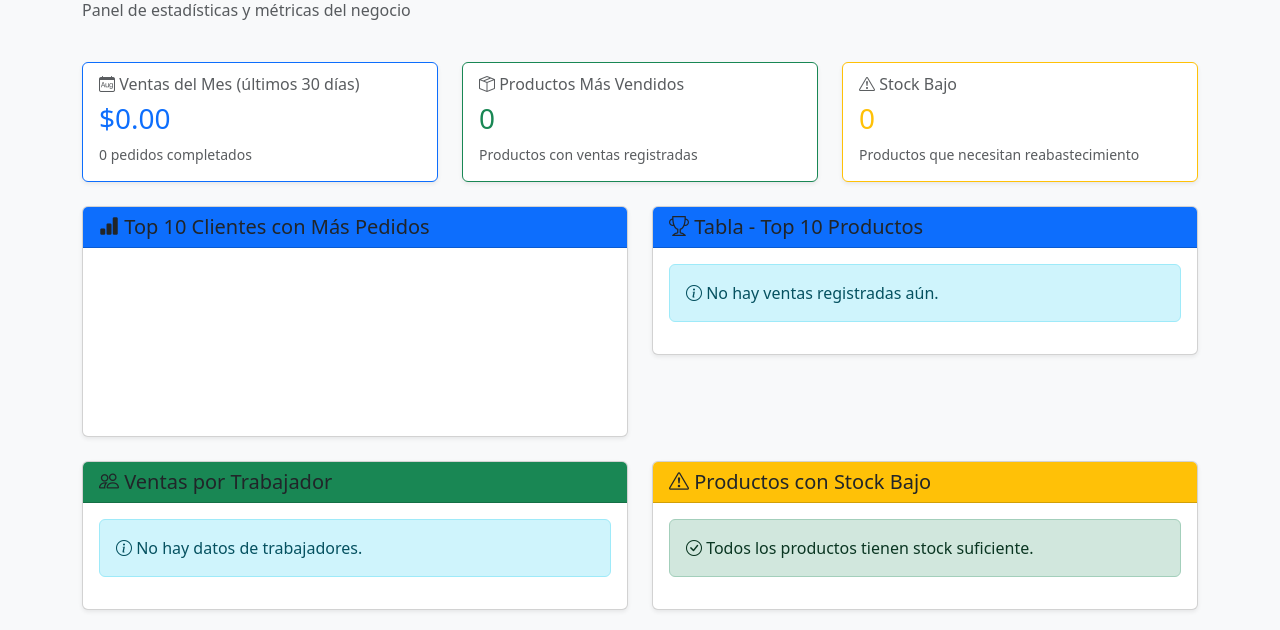
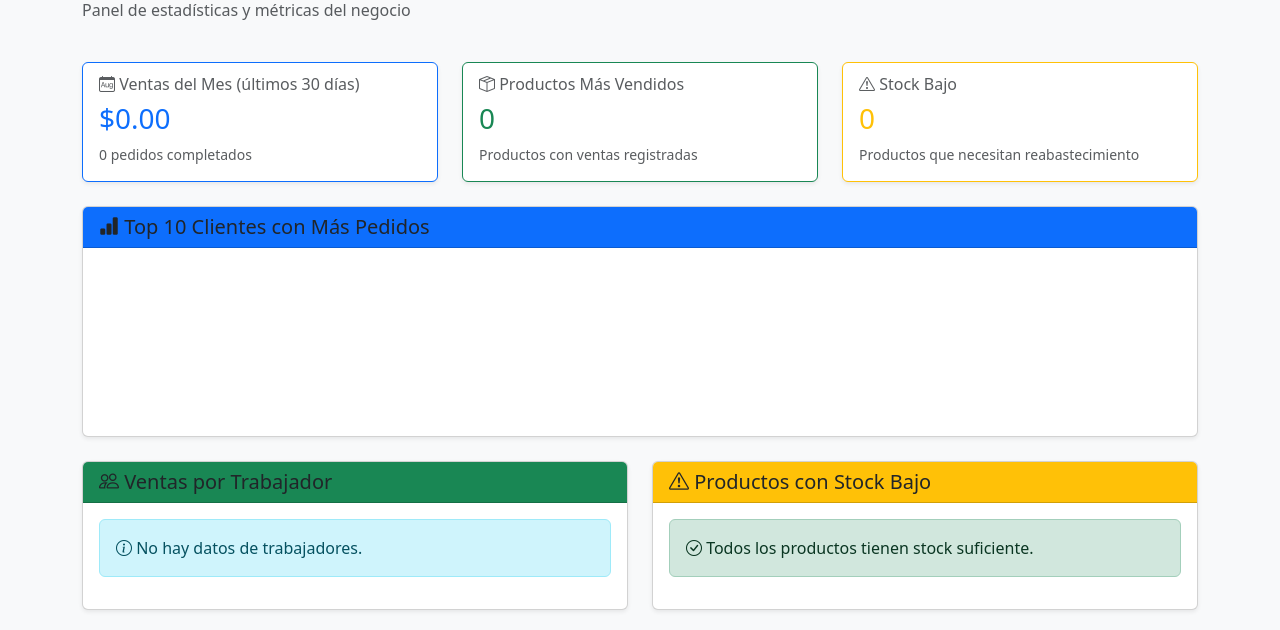
Before and after one commit to mrnun29/ecommerce-bd-fase2, a Flask app: template templates/admin/analiticas.html in a window 1280 px wide. Shown: the part 133-763 px from the top of the page. Run offline with Flask 3, Linux system fonts and the light colour scheme; the template is opened without the code that fills it, so the values that code supplies are empty; a map, chart or similar area stays blank.

Commit message:
Remove: Quitar tabla de Top 10 Productos (requiere ventas reales con items en CARRITO)

```diff
--- a/templates/admin/analiticas.html
+++ b/templates/admin/analiticas.html
@@ -61,67 +61,15 @@
     </div>
 </div>
 
-<!-- Productos más vendidos -->
+<!-- Top 10 Clientes con Más Pedidos -->
 <div class="row mb-4">
-    <div class="col-md-6">
+    <div class="col-12">
         <div class="card shadow-sm">
             <div class="card-header bg-primary text-white">
                 <h5 class="mb-0"><i class="bi bi-bar-chart-fill"></i> Top 10 Clientes con Más Pedidos</h5>
             </div>
             <div class="card-body">
                 <canvas id="chartTop10Clientes" style="max-height: 400px;"></canvas>
-            </div>
-        </div>
-    </div>
-
-    <div class="col-md-6">
-        <div class="card shadow-sm">
-            <div class="card-header bg-primary text-white">
-                <h5 class="mb-0"><i class="bi bi-trophy"></i> Tabla - Top 10 Productos</h5>
-            </div>
-            <div class="card-body">
-                {% if productos_mas_vendidos %}
-                <div class="table-responsive" style="max-height: 400px; overflow-y: auto;">
-                    <table class="table table-hover">
-                        <thead>
-                            <tr>
-                                <th>#</th>
-                                <th>Producto</th>
-                                <th>Precio</th>
-                                <th>Stock Actual</th>
-                                <th class="text-end">Unidades Vendidas</th>
-                                <th class="text-end">Ingresos Totales</th>
-                            </tr>
-                        </thead>
-                        <tbody>
-                            {% for producto in productos_mas_vendidos %}
-                            <tr>
-                                <td>{{ loop.index }}</td>
-                                <td>
-                                    <strong>{{ producto.nombre }}</strong>
-                                </td>
-                                <td>${{ "%.2f"|format(producto.precio) }}</td>
-                                <td>
-                                    <span class="badge bg-{{ 'danger' if producto.stock < 10 else 'success' }}">
-                                        {{ producto.stock }}
-                                    </span>
-                                </td>
-                                <td class="text-end">
-                                    <strong>{{ producto.total_vendido }}</strong> unidades
-                                </td>
-                                <td class="text-end text-success">
-                                    <strong>${{ "%.2f"|format(producto.ingresos_totales) }}</strong>
-                                </td>
-                            </tr>
-                            {% endfor %}
-                        </tbody>
-                    </table>
-                </div>
-                {% else %}
-                <div class="alert alert-info">
-                    <i class="bi bi-info-circle"></i> No hay ventas registradas aún.
-                </div>
-                {% endif %}
             </div>
         </div>
     </div>
```
